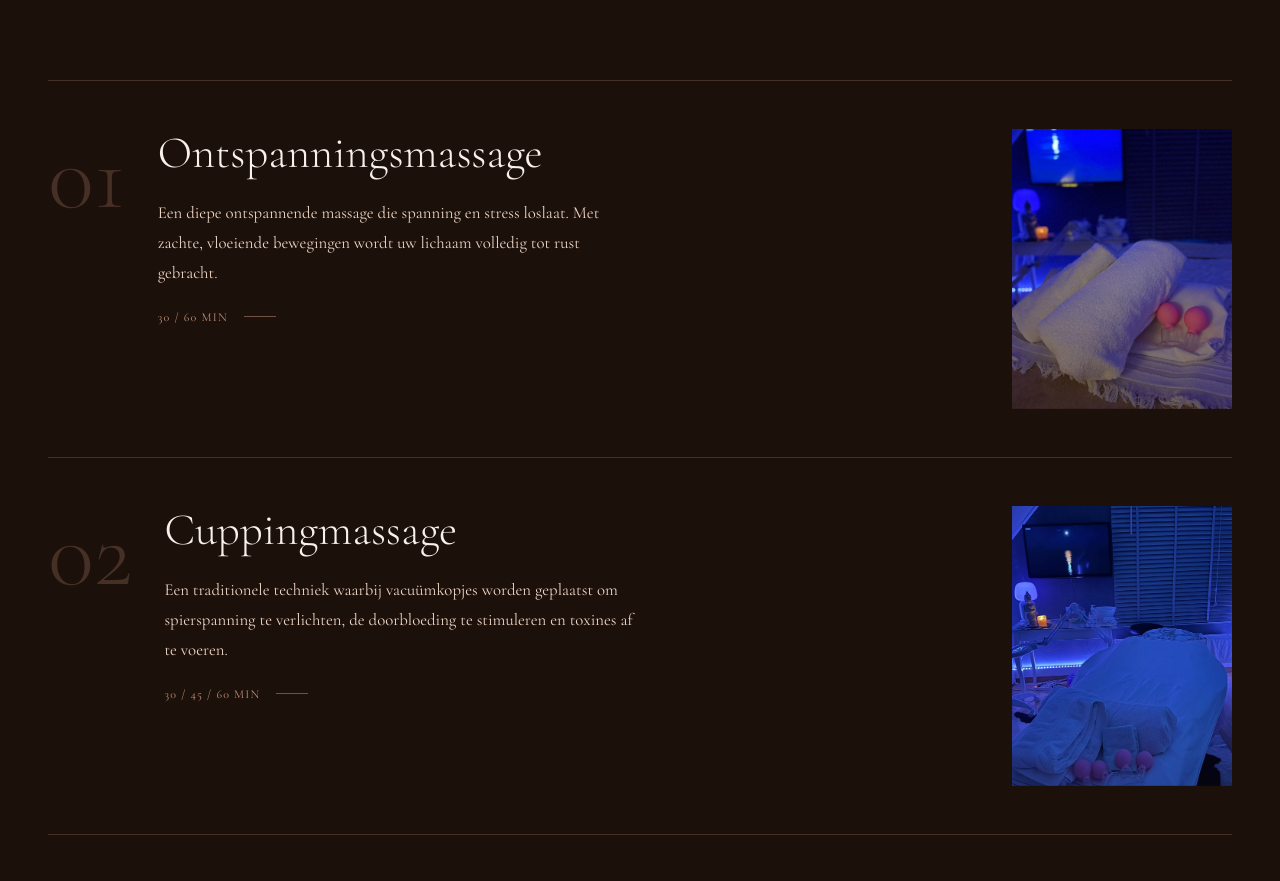
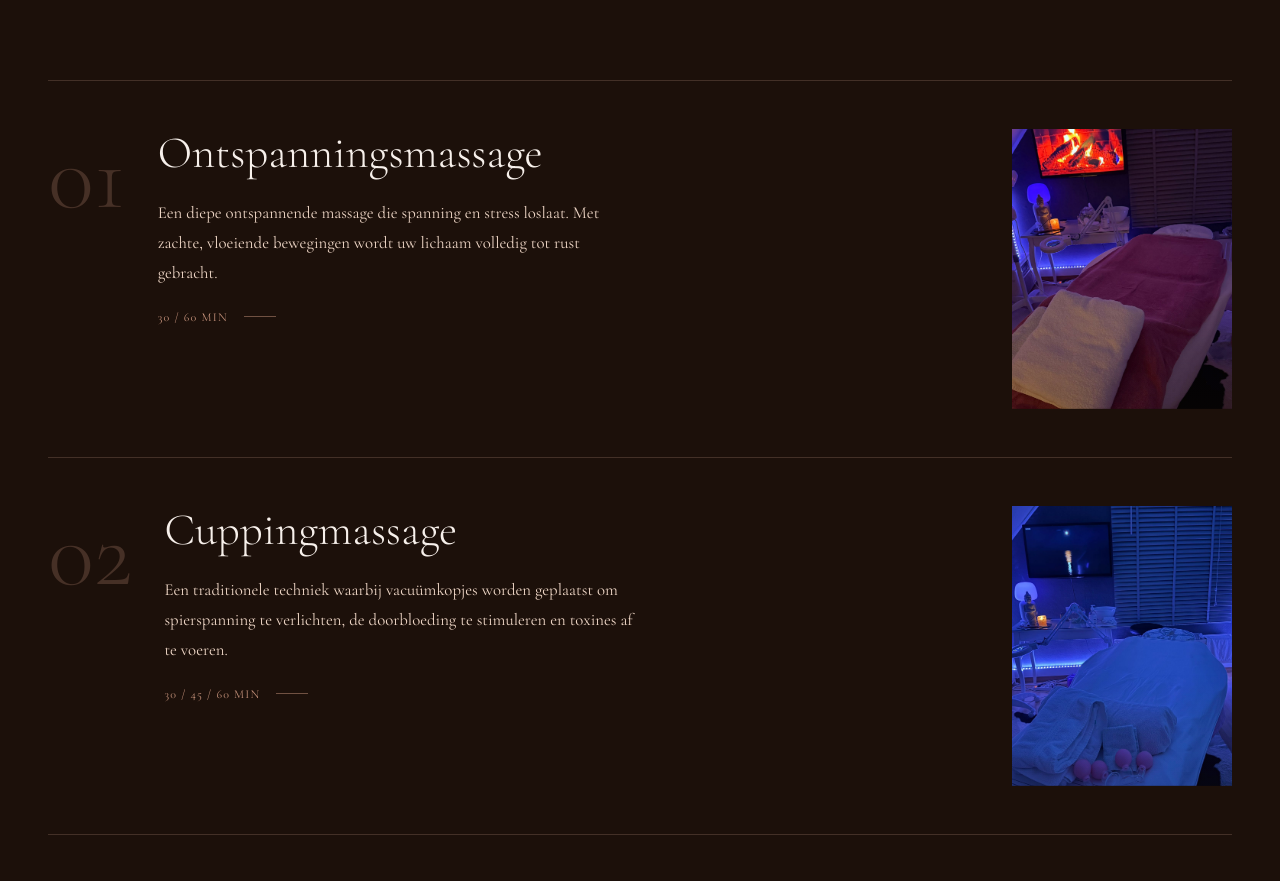
Before and after one commit to BoomerNieQ/MindAway, a Next.js app: page / in a window 1280 px wide. Shown: the part 2320-3201 px from the top of the page. Built offline with nearby package versions, Linux system fonts and the light colour scheme.

Commit message:
Services: replace cupping duplicate with 6.jpeg for Ontspanningsmassage

```diff
--- a/src/components/Services.tsx
+++ b/src/components/Services.tsx
@@ -11,7 +11,7 @@ const services = [
     description:
       'Een diepe ontspannende massage die spanning en stress loslaat. Met zachte, vloeiende bewegingen wordt uw lichaam volledig tot rust gebracht.',
     duration: '30 / 60 min',
-    image: '/9.jpeg',
+    image: '/6.jpeg',
   },
   {
     number: '02',
```
